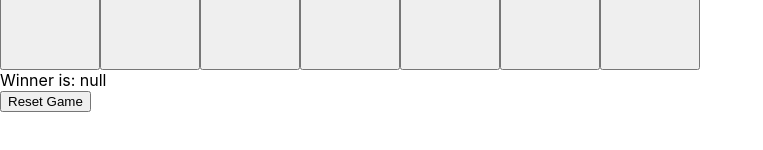
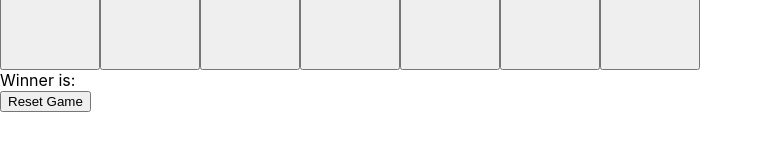
Before and after one commit to tobiasritscher/Mobile-Development, a React (Create React App) app in the folder Lab02/Lab2Connect4/connect4/: page / in a window 1280 px wide. Shown: the part 550-700 px from the top of the page, without its empty margins (0-763 px from the left). Built offline with nearby package versions, Linux system fonts and the light colour scheme.

Commit message:
fixed a small bug where nothing was working

```diff
--- a/Lab02/Lab2Connect4/connect4/src/App.js
+++ b/Lab02/Lab2Connect4/connect4/src/App.js
@@ -1,8 +1,8 @@
 import './App.css';
 import React from 'react';
 
-var rowAmount = 6;
-var colAmount = 7;
+const rowAmount = 6;
+const colAmount = 7;
 
 function App() {
 
@@ -40,11 +40,12 @@ class Board extends React.Component {
         this.state = {
             squares: Array(rowAmount).fill(null).map(row => new Array(colAmount).fill(null)),
             nextTurn: 1,
-            winner: null
+            winner: ' '
         };
     }
 
     handleClick(i, j) {
+        if (this.state.winner !== 'blue' && this.state.winner !== 'red') {
             const squares = this.state.squares.slice();
             const lowest = this.dropPiece(j);
 
@@ -61,6 +62,7 @@ class Board extends React.Component {
                 nextTurn: this.state.nextTurn % 2 + 1,
                 winner: winner
             })
+        }
     }
 
     renderSquare(i, j) {
@@ -100,96 +102,69 @@ class Board extends React.Component {
         }
         return ' '
 
+        //help functions
         function checkHorizontal(i, j, player) {
             counter = 0
-            while (squares[i][j] === player) {
+            while (isFieldInsideBoard(i, j) && squares[i][j] === player) {
+                counter++
                 j++
-                counter++
-                if (j > colAmount - 1) {
-                    break
             }
-            }
-            j = positionJ - 1
+            j = positionJ - 1 //reset position
 
-            while (squares[i][j] === player) {
+            while (isFieldInsideBoard(i, j) && squares[i][j] === player) {
                 j--
                 counter++
-                if (j < 0) {
-                    break
             }
-            }
-            console.log('Horizontal: ' + counter);
             return counter >= 4;
-
         }
 
         function checkDiagonalLeft(i, j, player) {
             counter = 0
-            while (squares[i][j] === player) {
+            while (isFieldInsideBoard(i, j) && squares[i][j] === player) {
+                counter++
                 i--
                 j--
-                counter++
-                if (i < 0 || j < 0) {
-                    break
-                }
             }
             i = positionI + 1
             j = positionJ + 1
 
-            while (squares[i][j] === player) {
+            while (isFieldInsideBoard(i, j) && squares[i][j] === player) {
+                counter++
                 i++
                 j++
-                counter++
-                if (i > rowAmount - 1 || j > colAmount - 1) {
-                    break
             }
-            }
-
-            console.log('Diagonal Left: ' + counter);
-
             return counter >= 4;
-
         }
 
         function checkDiagonalRight(i, j, player) {
             counter = 0
-            while (squares[i][j] === player) {
+            while (isFieldInsideBoard(i, j) && squares[i][j] === player) {
+                counter++
                 i--
                 j++
-                counter++
-                if (i < 0 || j > colAmount - 1) {
-                    break
-                }
             }
             i = positionI + 1
             j = positionJ - 1
 
-            while (squares[i][j] === player) {
+            while (isFieldInsideBoard(i, j) && squares[i][j] === player) {
+                counter++
                 i++
                 j--
-                counter++
-                if (i > rowAmount - 1 || j < 0) {
-                    break
             }
-            }
-
-            console.log('Diagonal Right: ' + counter);
-
             return counter >= 4;
         }
 
         function checkVertical(i, j, player) {
             counter = 0
-            while (squares[i][j] === player) {
+            while (isFieldInsideBoard(i, j) && squares[i][j] === player) {
+                counter++
                 i++
-                counter++
-                if (i > rowAmount - 1) {
-                    break
             }
+            return counter >= 4;
         }
 
-            console.log('Vertical: ' + counter);
-            return counter >= 4;
+        function isFieldInsideBoard(i, j) {
+            return ((i > 0 && i < rowAmount) && (j > 0 && j < colAmount))
         }
     }
 
```
Lines whose indentation alone changed are shown as unchanged.
